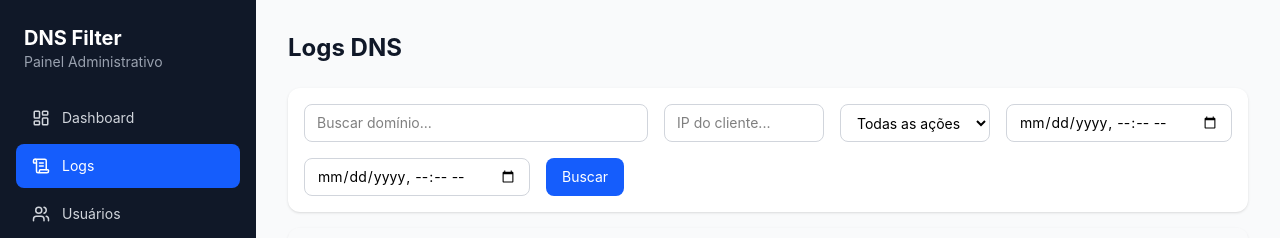
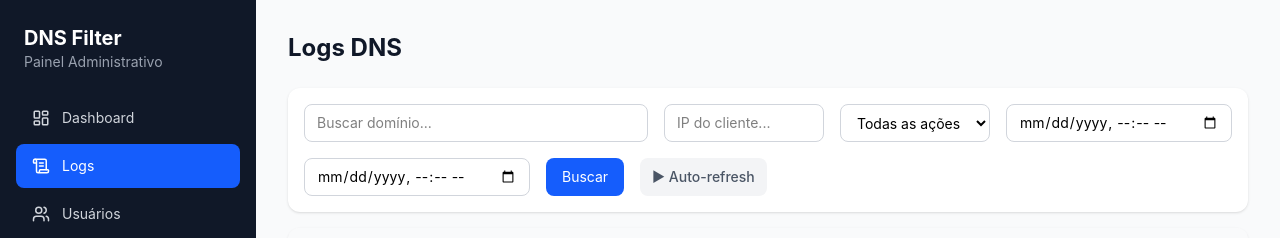
Before and after one commit to LorenzoDalBo/dns-filter, a React (Vite) app in the folder web/: page /logs in a window 1280 px wide. Shown: the top 238 px of the page. Built offline with nearby package versions, Linux system fonts and the light colour scheme; no server answers; sample sign-in values are in the browser's storage.

Commit message:
fix(ui): wrap action buttons in Lists, add auto-refresh to Logs

```diff
--- a/web/src/pages/Lists.tsx
+++ b/web/src/pages/Lists.tsx
@@ -313,7 +313,8 @@ export default function Lists() {
                     <td className="px-4 py-3 text-sm text-gray-500 max-w-xs truncate">
                       {l.source_url || 'Manual'}
                     </td>
-                    <td className="px-4 py-3 text-sm flex gap-2">
+                    <td className="px-4 py-3 text-sm">
+                      <div className="flex gap-2 flex-wrap">
                       <button
                         onClick={() => openDomains(l.id)}
                         className={`px-3 py-1 rounded text-xs font-medium transition-colors ${
@@ -340,6 +341,7 @@ export default function Lists() {
                       >
                         Remover
                       </button>
+                    </div>
                     </td>
                   </tr>
 
--- a/web/src/pages/Logs.tsx
+++ b/web/src/pages/Logs.tsx
@@ -74,6 +74,7 @@ export default function Logs() {
   const [clientIP, setClientIP] = useState('')
   const [dateFrom, setDateFrom] = useState('')
   const [dateTo, setDateTo] = useState('')
+  const [autoRefresh, setAutoRefresh] = useState(false)
   const limit = 20
 
   const fetchLogs = async () => {
@@ -98,6 +99,14 @@ export default function Logs() {
   useEffect(() => {
     fetchLogs()
   }, [offset, domain, action, clientIP, dateFrom, dateTo])
+
+  useEffect(() => {
+    if (!autoRefresh) return
+    const interval = setInterval(() => {
+      fetchLogs()
+    }, 3000)
+    return () => clearInterval(interval)
+  }, [autoRefresh, offset, domain, action, clientIP, dateFrom, dateTo])
 
   const table = useReactTable({
     data,
@@ -157,6 +166,16 @@ export default function Logs() {
           className="px-4 py-2 bg-blue-600 text-white rounded-lg text-sm hover:bg-blue-700 transition-colors"
         >
           Buscar
+        </button>
+        <button
+          onClick={() => setAutoRefresh(!autoRefresh)}
+          className={`px-3 py-2 rounded-lg text-sm font-medium transition-colors ${
+            autoRefresh
+              ? 'bg-green-600 text-white hover:bg-green-700'
+              : 'bg-gray-100 text-gray-600 hover:bg-gray-200'
+          }`}
+        >
+          {autoRefresh ? '⏸ Auto-refresh ON' : '▶ Auto-refresh'}
         </button>
       </div>
 
```
Also changed, not shown: 3 other files (tests, documents, lock files or other folders).
